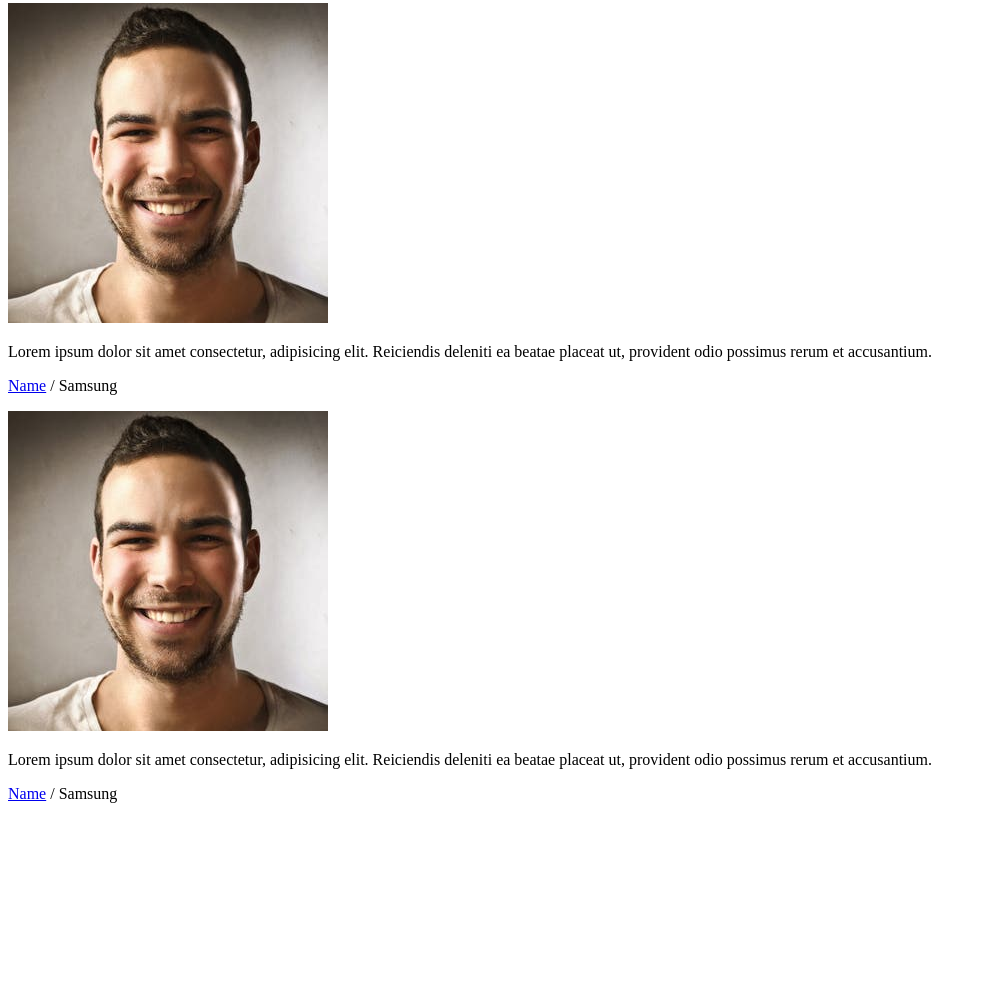
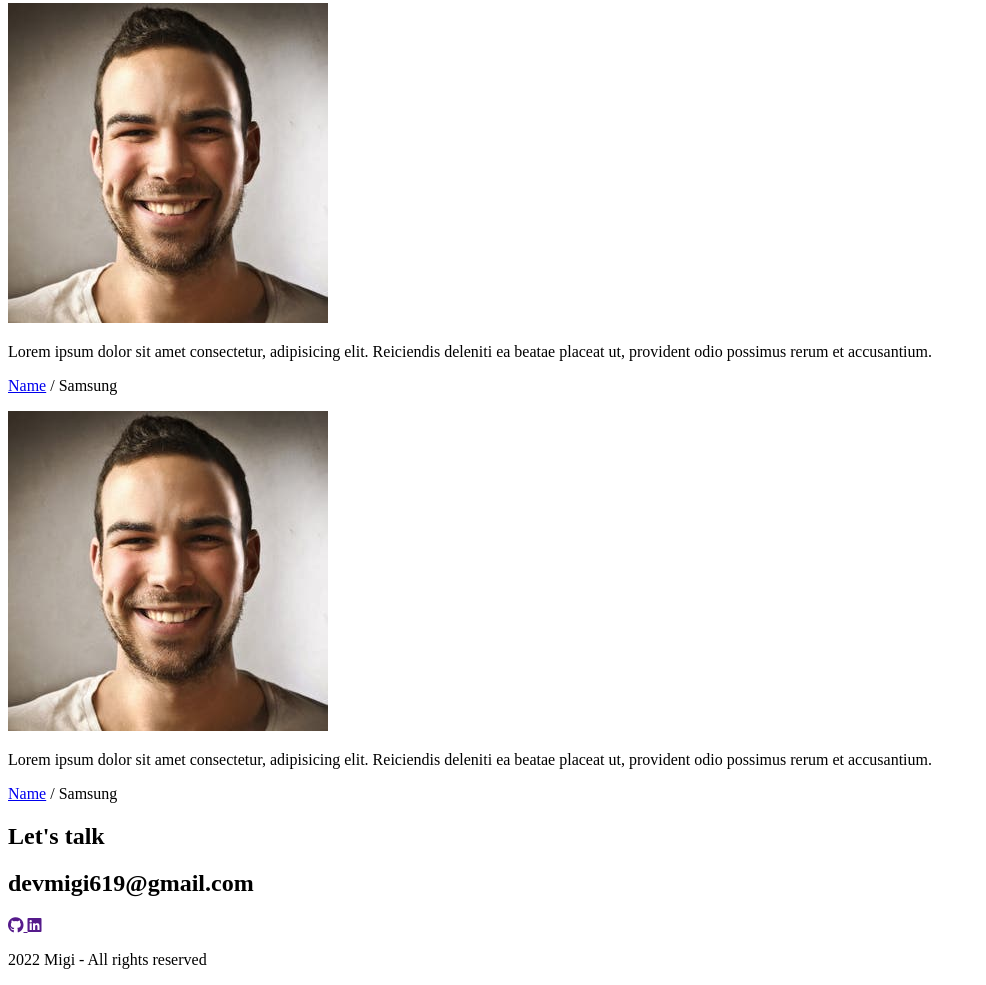
Before and after one commit to devmigi619/portfolio, a plain HTML site: page index.html in a window 1280 px wide. Shown: the part 3892-4877 px from the top of the page, without its empty margins (0-986 px from the left). Before the commit the page ends 4711 px from the top, so only its background shows below. Drawn offline with Linux system fonts and the light colour scheme.

Commit message:
HTML: Contact

```diff
--- a/index.html
+++ b/index.html
@@ -246,6 +246,21 @@
 	</section>
 
 	<!-- Contact -->
-	<section id="contact"></section>
+	<section id="contact">
+		<h1 class="contact__title">Let's talk</h1>
+		<h2 class="contact__email">devmigi619@gmail.com</h2>
+		<div class="contact__links">
+			<a href="" target="_blank">
+				<i class="fab fa-github"></i>
+			</a>
+			<a href="" target="_blank">
+				<i class="fa fa-linkedin-square"></i>
+			</a>
+		</div>
+		<p class="contact__rights">
+			2022 Migi - All rights reserved
+		</p>
+	</section>
+
 </body>
 </html>
```
